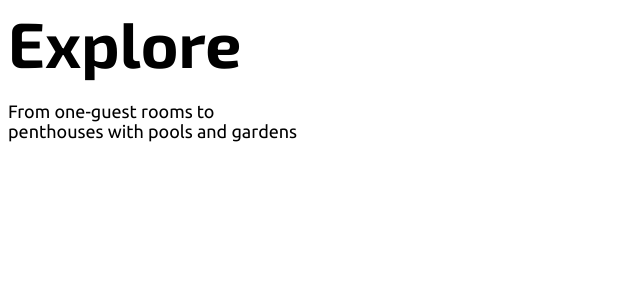
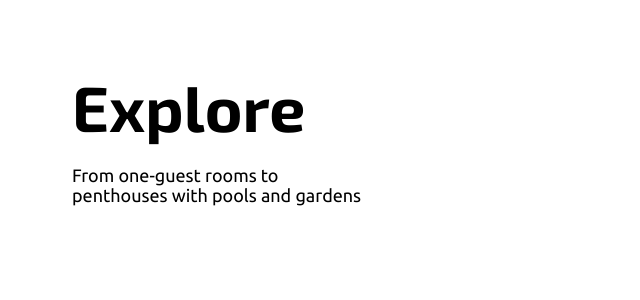
Before and after one commit to DevilxDude/code-20220420-hammad-akhtar, a React (Create React App) app: page / in a window 1280 px wide. Shown: the top 300 px of the page, without its empty margins (0-640 px from the left). Built offline with nearby package versions, Linux system fonts and the light colour scheme.

Commit message:
HA: Added Basic Padding on Explore Section

```diff
--- /dev/null
+++ b/src/container/ExploreSection/index.module.scss
@@ -0,0 +1,3 @@
+.container {
+  padding: 6.4rem;
+}
--- a/src/container/ExploreSection/index.tsx
+++ b/src/container/ExploreSection/index.tsx
@@ -1,8 +1,9 @@
 import Title from 'components/Title';
+import styles from './index.module.scss';
 
 const ExploreSection = () => {
   return (
-    <div>
+    <div className={styles.container}>
       <Title title="Explore" subtitle="From one-guest rooms to penthouses with pools and gardens" />
     </div>
   );
```
